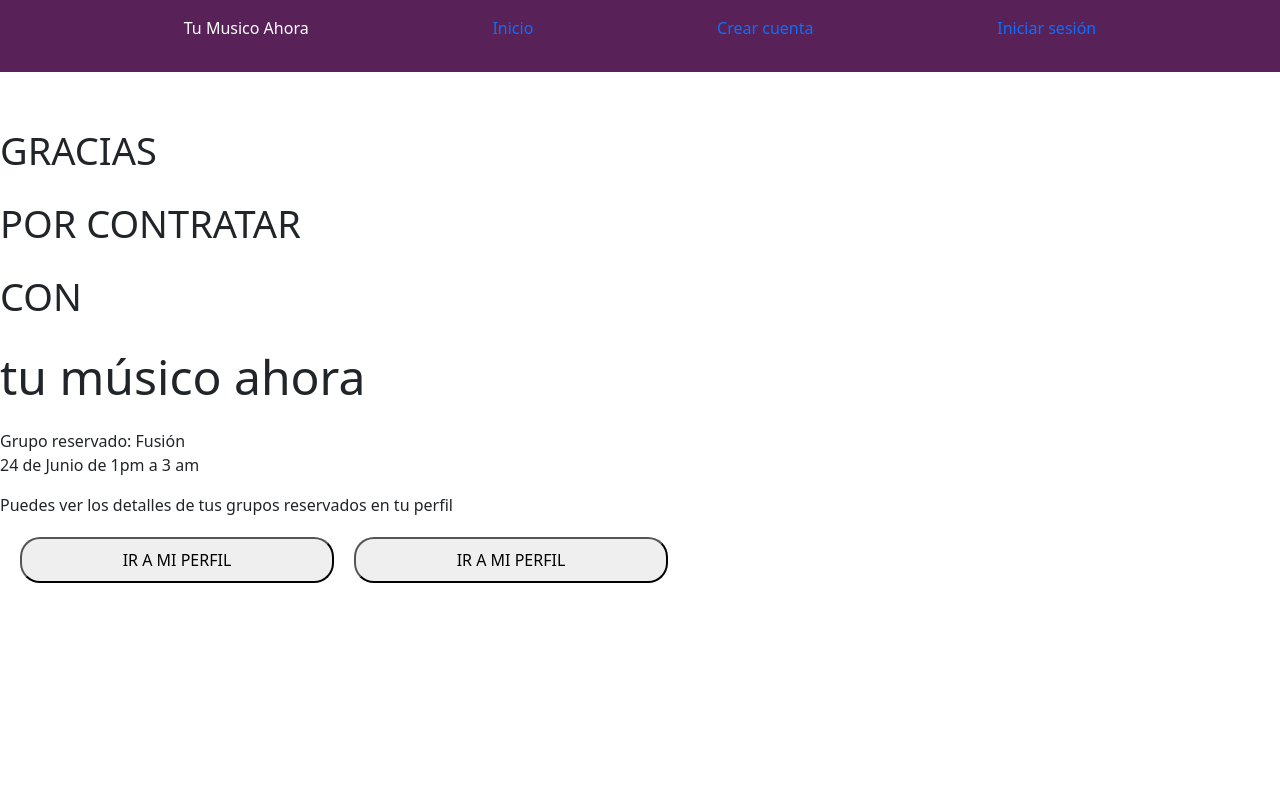
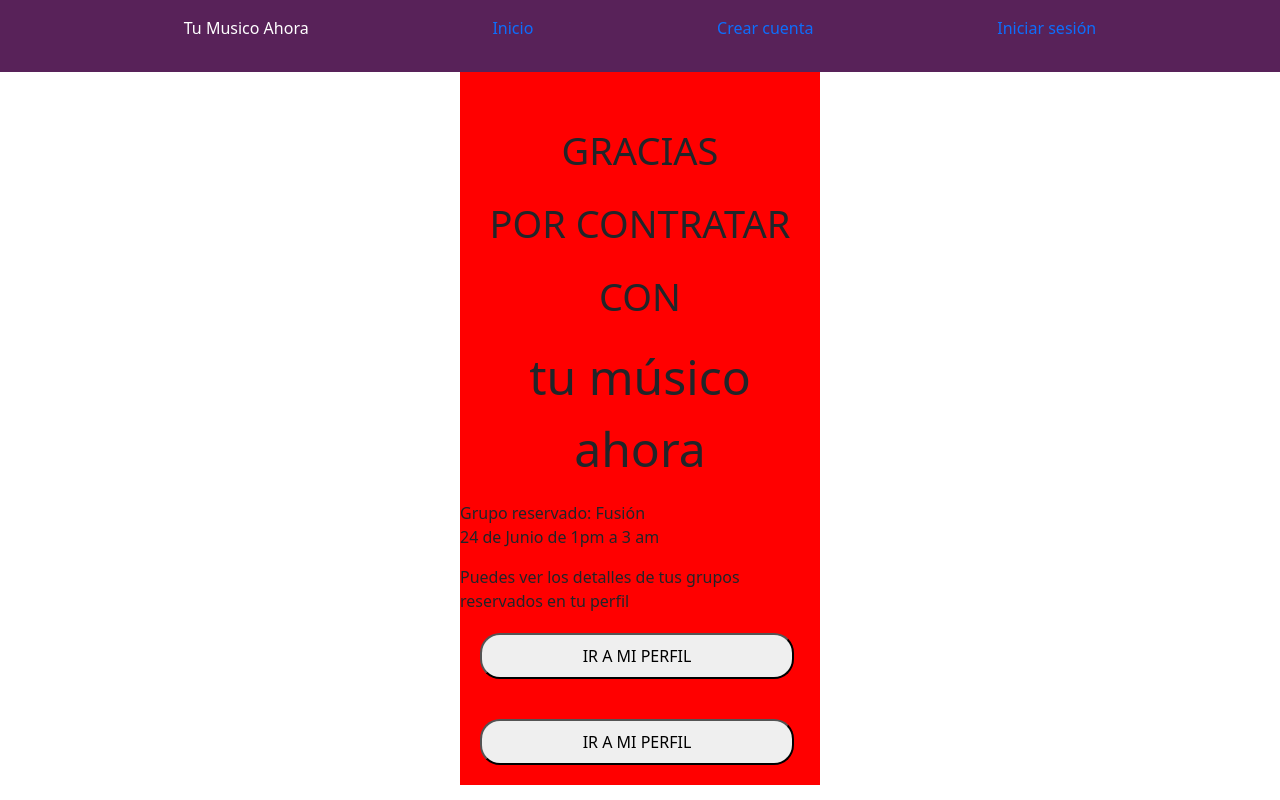
Before and after one commit to Kodemia-MusicApp/MusicApp-FrontEnd, a React (Create React App) app: page /congrats in a window 1280 px wide. Built offline with nearby package versions, Linux system fonts and the light colour scheme; no server answers.

Commit message:
2 files modified

```diff
--- a/src/Pages/Congrats/Congrats.jsx
+++ b/src/Pages/Congrats/Congrats.jsx
@@ -10,25 +10,27 @@ export const Congrats = () => {
             <div className="Congrats">
                 <div className="Congrats-container">
                     <div className="Congrats-content">
+                        <div>
                             <p className="Contrats-Title0">GRACIAS </p>
                             <p className="Contrats-Title">POR CONTRATAR</p>
                             <p className="Contrats-Title">CON</p>
                             <p className="Contrats-Title2"> tu músico ahora </p>
                         </div>
+                    </div>
                     <div>
                         <p className="datatext">Grupo reservado: Fusión</p>
                         <p>24 de Junio de 1pm a 3 am</p>
                     </div>
-                    <div>
+                    <div className="">
                         {' '}
                         Puedes ver los detalles de tus grupos reservados en tu
                         perfil
                     </div>
-                </div>
-                <div>
                     <button className="BotonGeneral">IR A MI PERFIL</button>
                 <button className="BotonGeneral"> IR A MI PERFIL</button>
+
                 </div>
+
             </div>
         </div>
     )
--- a/src/Pages/Congrats/Congrats.scss
+++ b/src/Pages/Congrats/Congrats.scss
@@ -1,17 +1,30 @@
 ///CONTAINERS
 
+.Congrats {
+    display: flex;
+    justify-content: center;
+}
+.Congrats-container {
+    width: 360px;
+    background-color: red;
+}
+.Congrats-content {
+}
 ///TEXT
 
 .Contrats-Title0 {
-  margin-top:50px;
-  font-size: 38px;
+    margin-top: 50px;
+    font-size: 38px;
+    text-align: center;
 }
 
 .Contrats-Title {
     font-size: 38px;
+    text-align: center;
 }
 
 .Contrats-Title2 {
-  font-size: 48px;
-  font-weight: 500;
+    font-size: 48px;
+    font-weight: 500;
+    text-align: center;
 }
```
Lines whose indentation alone changed are shown as unchanged.
